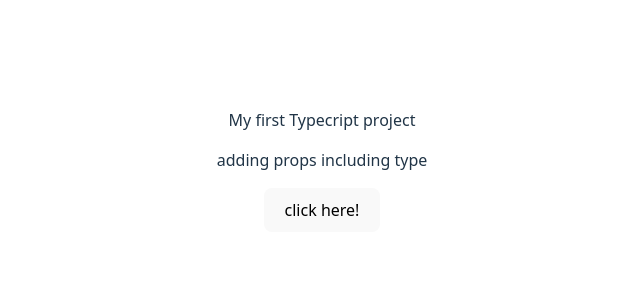
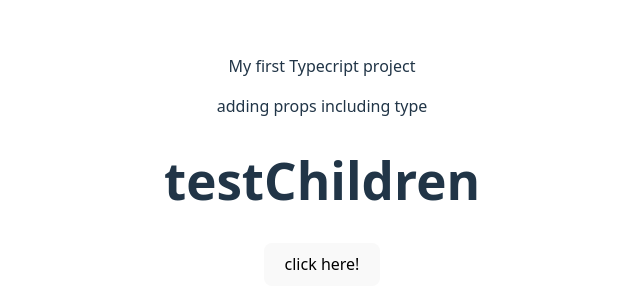
Before and after one commit to alihinnawe/Learn-Typescript-With-React, a React (Vite) app: page / in a window 1280 px wide. Shown: the part 238-546 px from the top of the page, without its empty margins (318-958 px from the left). Built offline with nearby package versions, Linux system fonts and the light colour scheme.

Commit message:
adding the children as a prop with type ReactNode

```diff
--- a/src/components/TestComponent.tsx
+++ b/src/components/TestComponent.tsx
@@ -7,11 +7,12 @@ type ComponentProps = {
     children: ReactNode
 }
 
-export default function TestComponent ({title, description }: ComponentProps) {
+export default function TestComponent ({title, description, children }: ComponentProps) {
 
     return (
     <main>
         <p>{title}</p>
+        <h1>{children}</h1>
         <button>{description}</button>
     </main>
     )
```
